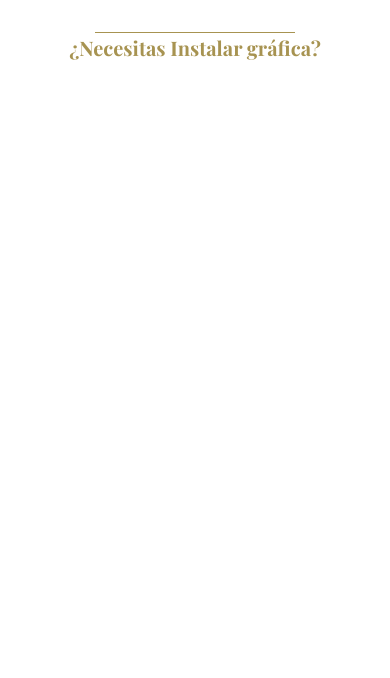
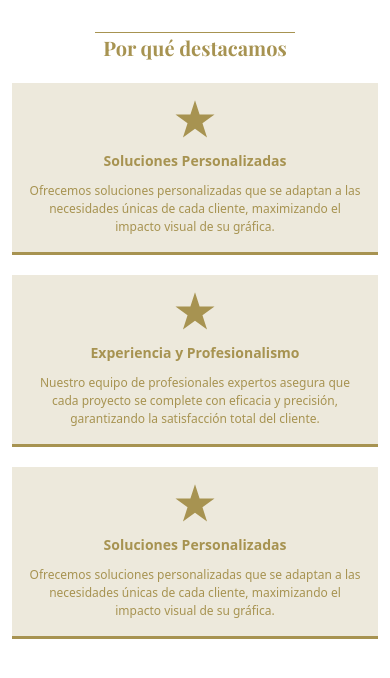
Before and after one commit to LautaroGando/GF-Instalaciones, a Next.js app: page / in a window 390 px wide. Shown: the top 678 px of the page. Built offline with nearby package versions, Linux system fonts and the light colour scheme.

Commit message:
Vista del Home finalizada en resolucion mobile (falta responsive), componente HomeTitle Finalizado y listo para usar

```diff
--- a/components/HomeComponents/Home.tsx
+++ b/components/HomeComponents/Home.tsx
@@ -1,12 +1,12 @@
-import React from 'react'
-import HomeTitle from '../ui/HomeTitle/HomeTitle'
+import React from "react";
+import WeHighlight from "./WeHighlight/WeHighlight";
 
 const Home = () => {
   return (
-    <div>
-      <HomeTitle/>
-    </div>
-  )
-}
+    <main className="mx-[12px] sm:mx-[20px] lg:max-w-[960px] lg:mx-auto xl:max-w-[1200px]">
+      <WeHighlight />
+    </main>
+  );
+};
 
-export default Home
+export default Home;
--- /dev/null
+++ b/components/HomeComponents/WeHighlight/HighlightItem/HighlightItem.tsx
@@ -0,0 +1,24 @@
+import React from "react";
+import Image from "next/image";
+import starImage from "@/public/assets/ilustrations/home/star.svg";
+import { IHighlightItemProps } from "./types";
+
+const HighlightItem: React.FC<IHighlightItemProps> = ({ title, description }) => {
+  return (
+    <div className="flex flex-col items-center justify-center gap-[11px] p-4 bg-primaryTransparentColor border-b-[3px] border-primaryColor">
+      <div>
+        <Image
+          src={starImage}
+          width={80}
+          height={80}
+          alt="Imagen de estrella"
+          className="size-[40px]"
+        />
+      </div>
+      <h3 className="text-[14px] text-primaryColor font-semibold">{title}</h3>
+      <p className="text-center text-[12px] text-primaryColor">{description}</p>
+    </div>
+  );
+};
+
+export default HighlightItem;
--- /dev/null
+++ b/components/HomeComponents/WeHighlight/HighlightItem/types.ts
@@ -0,0 +1,4 @@
+export interface IHighlightItemProps {
+  title: string;
+  description: string;
+}
--- /dev/null
+++ b/components/HomeComponents/WeHighlight/WeHighlight.tsx
@@ -0,0 +1,19 @@
+import React from "react";
+import highlightItems from "./highlightData";
+import HomeTitle from "@/components/ui/HomeTitle/HomeTitle";
+import HighlightItem from "./HighlightItem/HighlightItem";
+
+const WeHighlight = () => {
+  return (
+    <section>
+      <HomeTitle text="Por qué destacamos" />
+      <div className="flex flex-col gap-[20px]">
+        {highlightItems.map((item, i) => (
+          <HighlightItem key={i} title={item.title} description={item.description} />
+        ))}
+      </div>
+    </section>
+  );
+};
+
+export default WeHighlight;
--- /dev/null
+++ b/components/HomeComponents/WeHighlight/highlightData.ts
@@ -0,0 +1,19 @@
+export const highlightItems = [
+  {
+    title: "Soluciones Personalizadas",
+    description:
+      "Ofrecemos soluciones personalizadas que se adaptan a las necesidades únicas de cada cliente, maximizando el impacto visual de su gráfica.",
+  },
+  {
+    title: "Experiencia y Profesionalismo",
+    description:
+      "Nuestro equipo de profesionales expertos asegura que cada proyecto se complete con eficacia y precisión, garantizando la satisfacción total del cliente.",
+  },
+  {
+    title: "Soluciones Personalizadas",
+    description:
+      "Ofrecemos soluciones personalizadas que se adaptan a las necesidades únicas de cada cliente, maximizando el impacto visual de su gráfica.",
+  },
+];
+
+export default highlightItems;
--- a/components/ui/HomeTitle/HomeTitle.tsx
+++ b/components/ui/HomeTitle/HomeTitle.tsx
@@ -1,11 +1,12 @@
 import React from "react";
+import IHomeTitleProps from "./types";
 
-const HomeTitle = () => {
+const HomeTitle: React.FC<IHomeTitleProps> = ({ text }) => {
   return (
     <div className="flex flex-col items-center justify-center mt-8 mb-5 w-full">
       <span className="block w-[200px] h-[1px] bg-primaryColor sm:w-[350px] lg:w-[450px] xl:w-[600px]"></span>
       <h2 className="font-playfairDisplay font-bold text-primaryColor text-[20px] sm:text-[24px] lg:text-[32px] xl:text-[36px]">
-        ¿Necesitas Instalar gráfica?
+        {text}
       </h2>
     </div>
   );
--- /dev/null
+++ b/components/ui/HomeTitle/types.ts
@@ -0,0 +1,5 @@
+export interface IHomeTitleProps {
+  text: string;
+}
+
+export default IHomeTitleProps;
```
